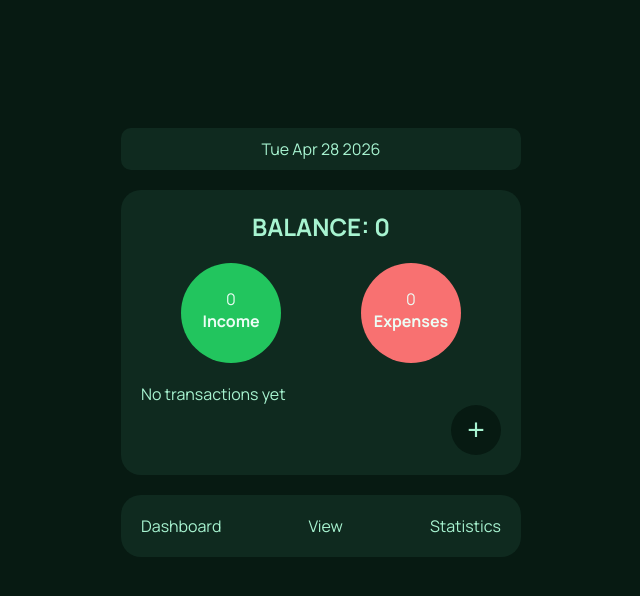
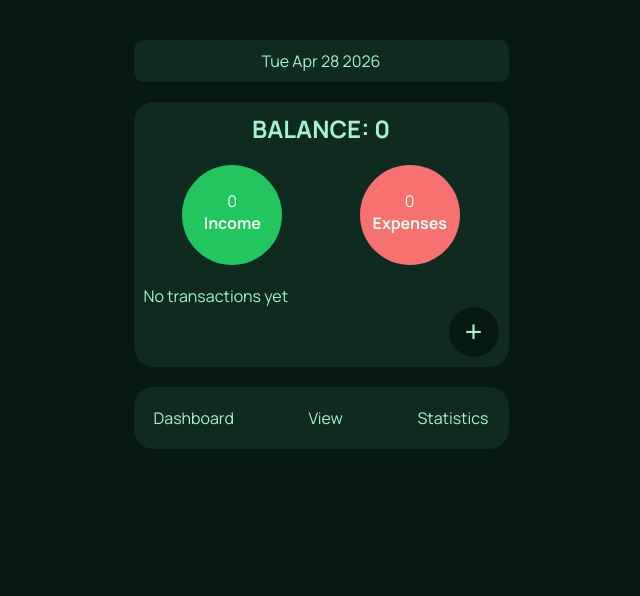
Before and after one commit to eugeneskryaga/Finance_Personal_App, a React (Vite) app: page / in a window 1280 px wide. Shown: the top 596 px of the page, without its empty margins (319-959 px from the left). Built offline with nearby package versions, Linux system fonts and the light colour scheme; no server answers.

Commit message:
styles fixes

```diff
--- a/src/components/Layout/Layout.module.css
+++ b/src/components/Layout/Layout.module.css
@@ -7,6 +7,6 @@
 }
 
 .main {
-    width: 400px;
+    width: 375px;
     margin-bottom: 20px;
 }
--- a/src/components/Modal/Modal.module.css
+++ b/src/components/Modal/Modal.module.css
@@ -7,7 +7,7 @@
     display: flex;
     justify-content: center;
     align-items: center;
-    background-color: rgba(7, 26, 18, 0.78);
+    background: rgba(4, 15, 10, 0.78);
     backdrop-filter: blur(6px);
 }
 
--- a/src/components/Today/Today.module.css
+++ b/src/components/Today/Today.module.css
@@ -1,6 +1,6 @@
 .container {
     background-color: #0F2A1F;
-    padding: 20px;
+    padding: 10px;
     border-radius: 20px;
 }
 
--- a/src/index.css
+++ b/src/index.css
@@ -4,7 +4,8 @@ body {
   color: #A7F3D0;
   display: flex;
   justify-content: center;
-  padding-top: 15vh;
+  padding-top: 5vh;
+  margin: 0;
 }
 
 ul {
```
